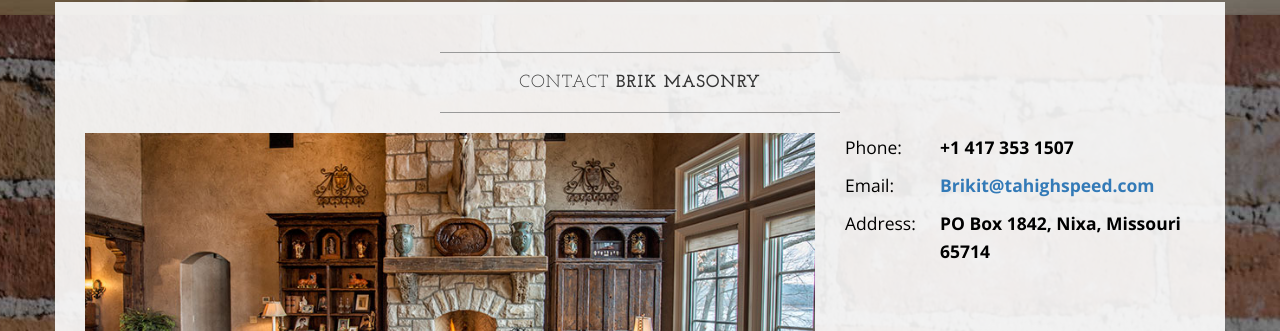
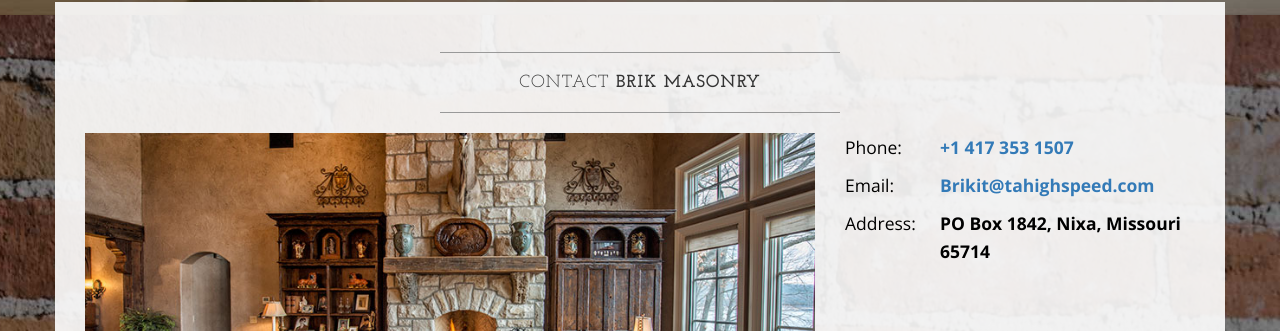
Before and after one commit to zachdyerdesign/brikmasonry, a Jekyll site: the page built from index.html, in a window 1280 px wide. Shown: the part 1785-2116 px from the top of the page. Built offline with Jekyll 4.4.1, drawn with Linux system fonts in a browser that asks for light colours.

Commit message:
phone hyperlink

```diff
--- a/_includes/sidebar.html
+++ b/_includes/sidebar.html
@@ -23,7 +23,7 @@
             </p>
         </div>
         <div class="col-md-3">
-          <p><strong>{{ site.phone }}</strong></p>
+          <p><strong><a href="tel:{{ site.phone }}">{{ site.phone }}</a></strong></p>
           <p>
             <strong><a href="mailto:{{ site.email }}">{{ site.email }}</a></strong>
           </p>
```
